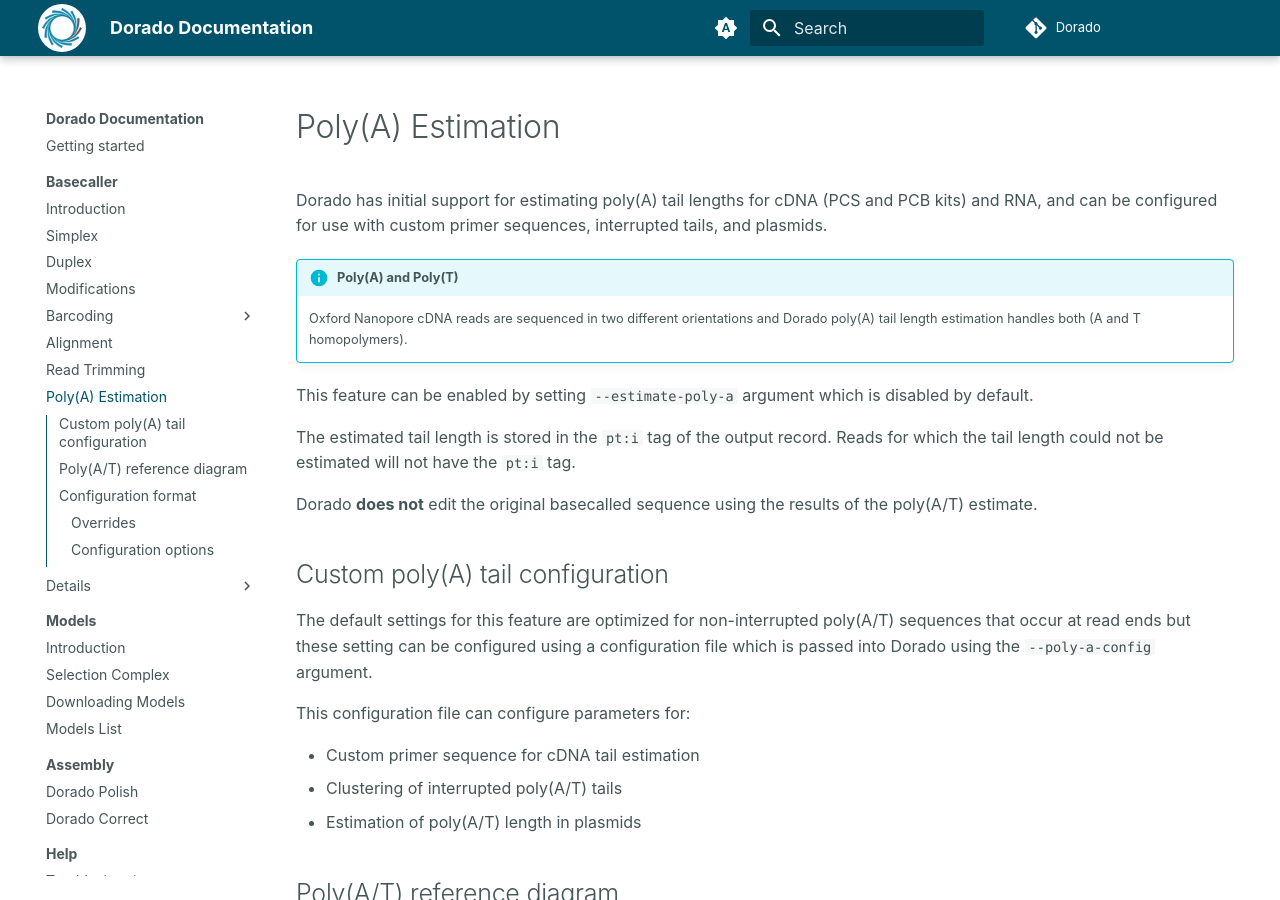
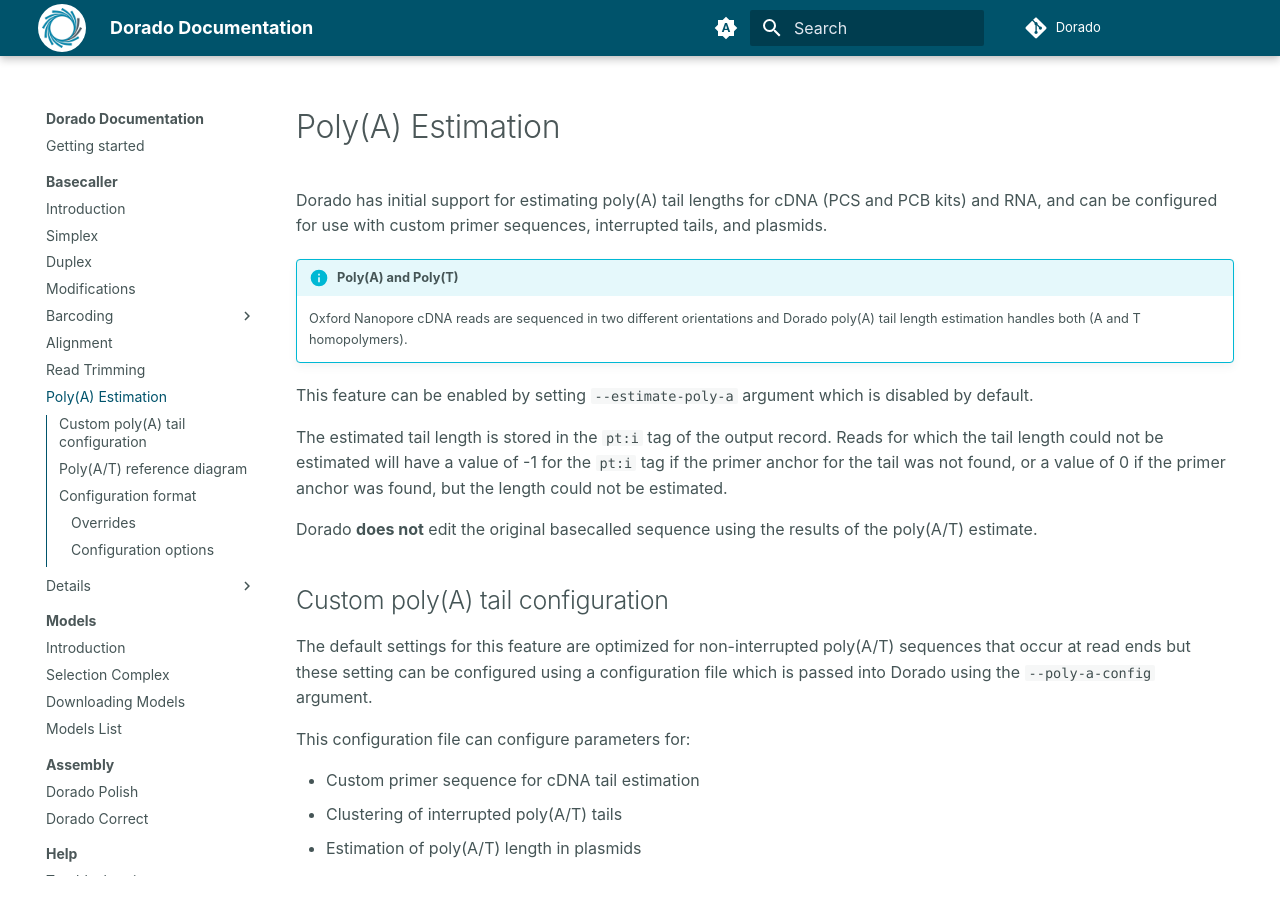
Before and after one commit to nanoporetech/dorado-docs, an MkDocs documentation site: the page built from docs/basecaller/polya_estimation.md, in a window 1280 px wide and 900 px high. Built offline with MkDocs 1.6.1 and Material for MkDocs 9.7.7, drawn with Linux system fonts in a browser that asks for light colours; comment, search, counter and statistics services are not loaded.

Commit message:
Added changes to pt BAM tag behavior.

```diff
--- a/docs/basecaller/polya_estimation.md
+++ b/docs/basecaller/polya_estimation.md
@@ -11,7 +11,9 @@
 This feature can be enabled by setting `--estimate-poly-a` argument which is disabled by default.
 
 The estimated tail length is stored in the `pt:i` tag of the output record.
-Reads for which the tail length could not be estimated will not have the `pt:i` tag.
+Reads for which the tail length could not be estimated will have a value of -1 for the `pt:i` tag
+if the primer anchor for the tail was not found, or a value of 0 if the primer anchor was found, but
+the length could not be estimated.
 
 Dorado **does not** edit the original basecalled sequence using the results of the poly(A/T) estimate.
 
```
